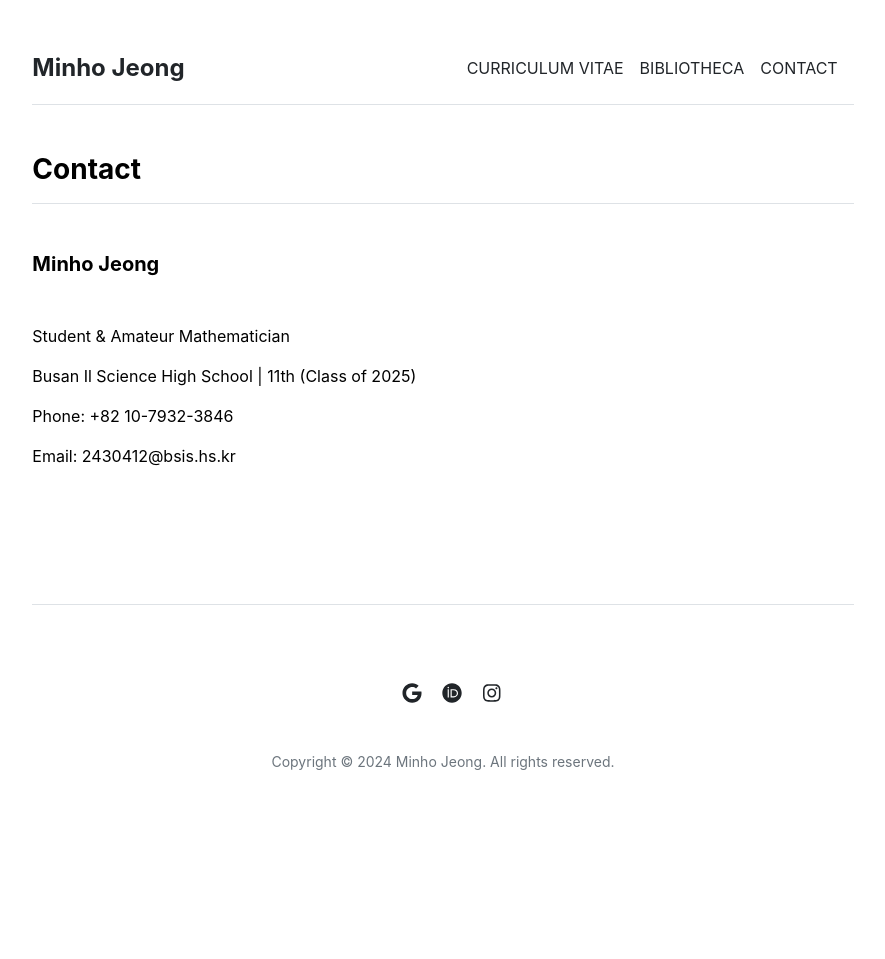
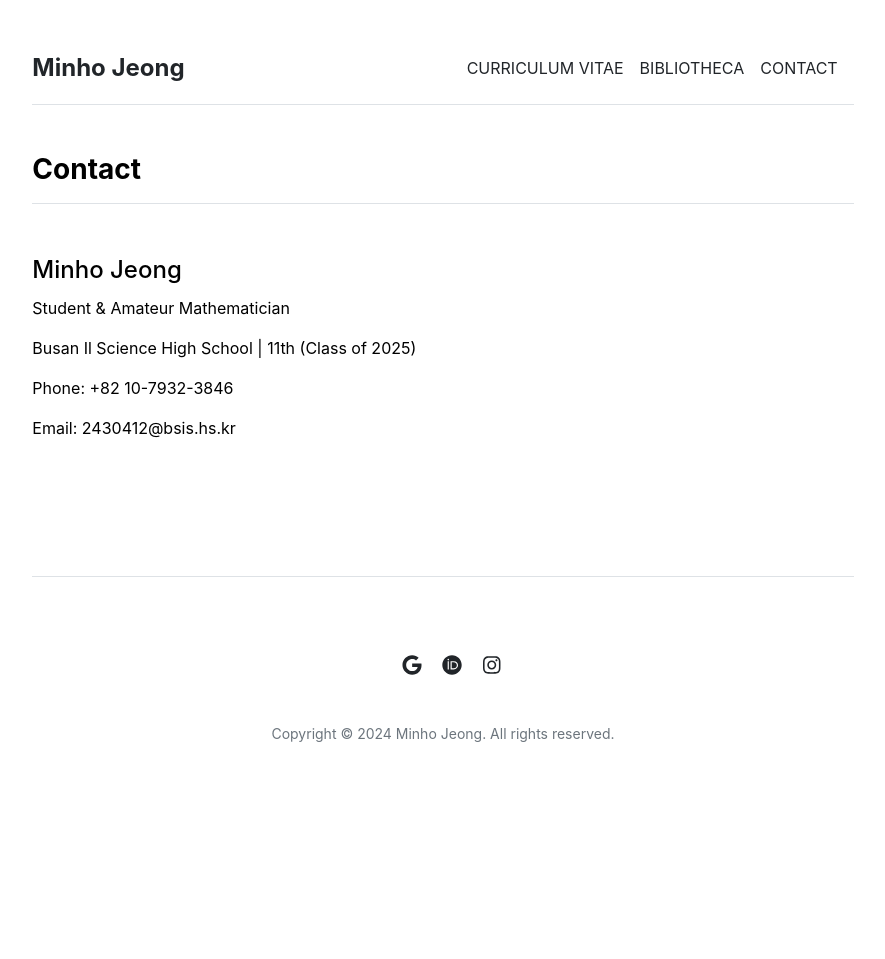
Before and after one commit to mino-jeong/mino-jeong.github.io, a Jekyll site: the page built from contact.md, in a window 1280 px wide. Shown: the whole page, without its empty margins (197-1082 px from the left). Built offline with Jekyll 4.4.1, drawn with Linux system fonts in a browser that asks for light colours; after the commit the page ends 931 px from its top, so only the background shows below that.

Commit message:
Update contact.html

```diff
--- a/_includes/contact.html
+++ b/_includes/contact.html
@@ -4,8 +4,7 @@
     {% for contact in site.data.settings.contacts %}
     <div class="row g-5 mb-5">
       <div class="col-md-6">
-        <h5><strong>{{ contact.name }}</strong></h5>
-        <p><br></p>
+        <h4 style="line-height: 1.5;">{{ contact.name }}</h4>
         <p>{{ contact.title }}</p>
         <p>{{ contact.school }} | {{ contact.number }}</p>
         <p>Phone: {{ contact.phone }}</p>
```
